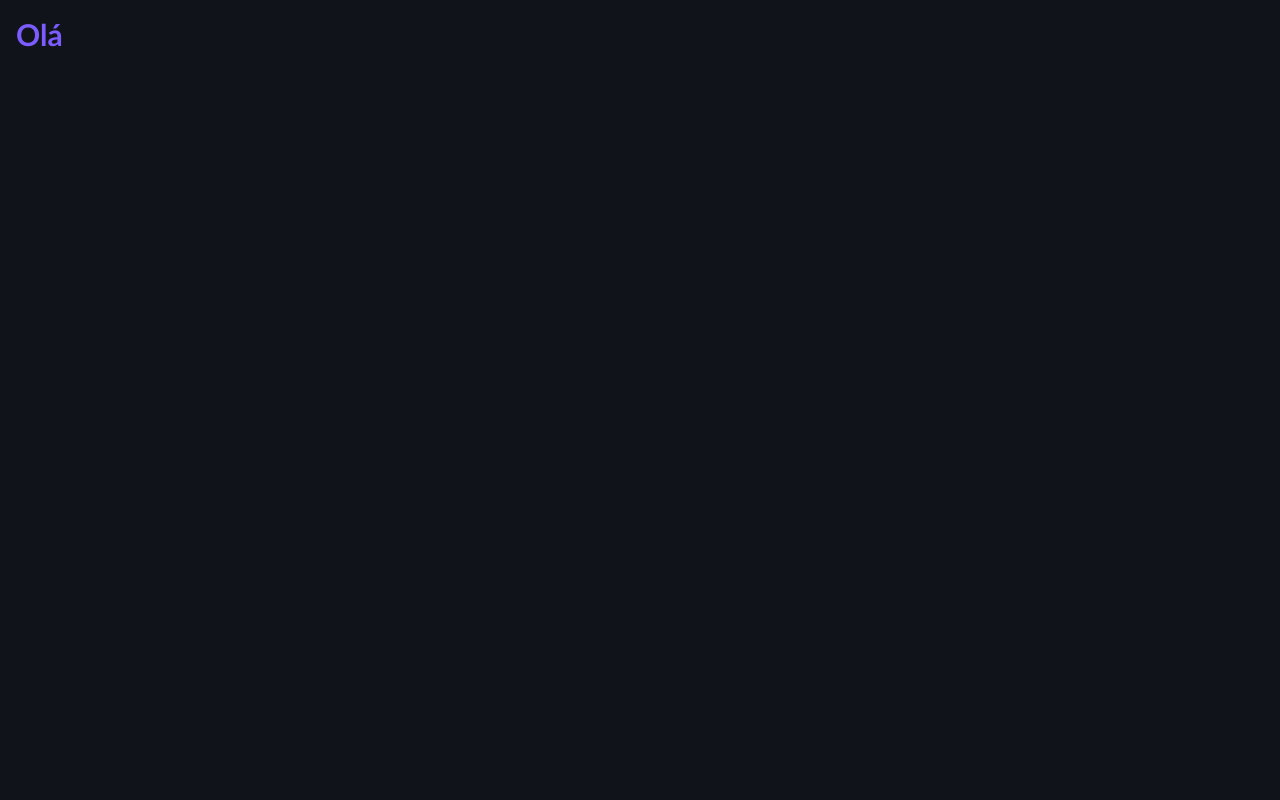
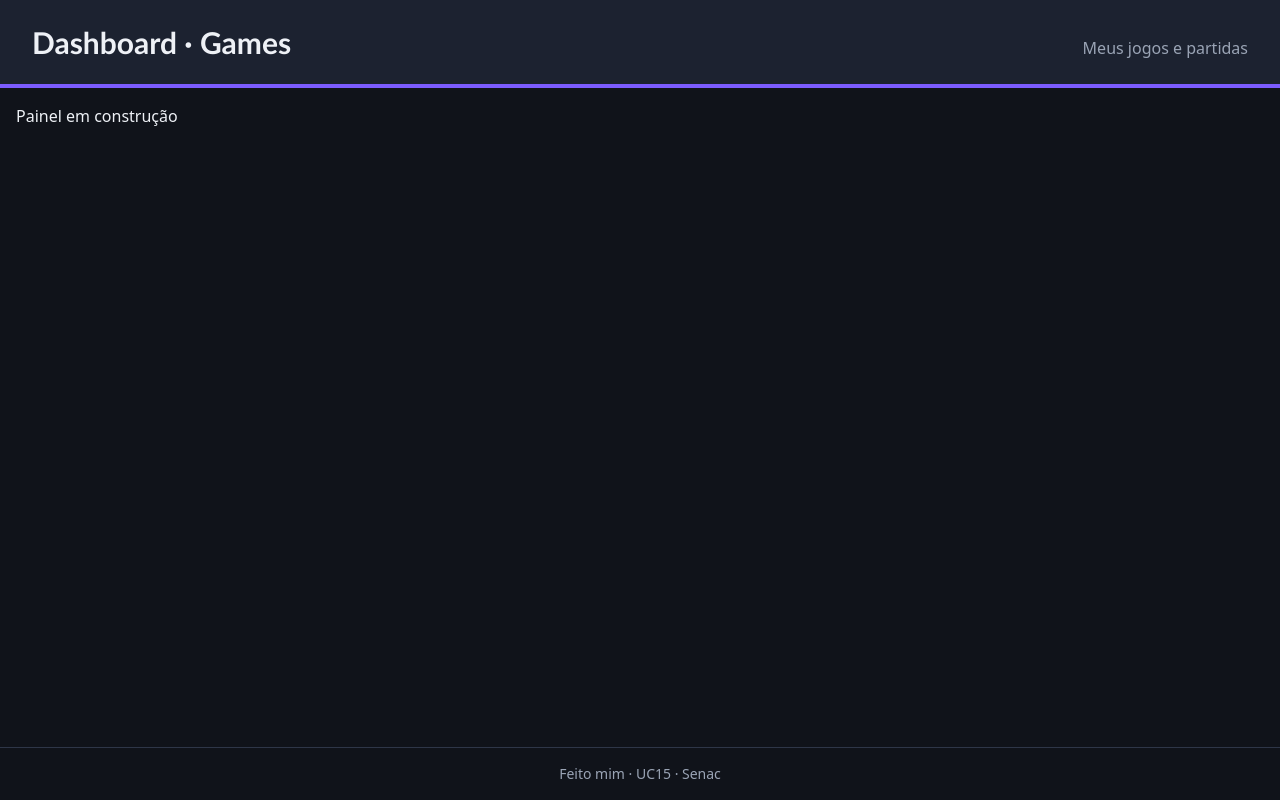
Before and after one commit to giovanaganzerdeleon/my-dashbord, a React (Vite) app: page / in a window 1280 px wide. Built offline with nearby package versions, Linux system fonts and the light colour scheme.

Commit message:
feat: add Header and Footer components

```diff
--- a/src/App.jsx
+++ b/src/App.jsx
@@ -1,7 +1,14 @@
+import Header from './components/Header.jsx'
+import Footer from './components/Footer.jsx'
+
 function App() {
   return (
-    <div className="min-h-screen bg-background p-4 text-foreground">
-      <h1 className="font-heading text-3xl font-bold text-primary">Olá</h1>
+    <div className="flex min-h-screen flex-col bg-background text-foreground">
+      <Header />
+      <main className="flex-1 p-4">
+        <p>Painel em construção</p>
+      </main>
+      <Footer />
     </div>
   )
 }
--- /dev/null
+++ b/src/components/Footer.jsx
@@ -0,0 +1,9 @@
+function Footer() {
+  return (
+    <footer className="border-t border-border p-4 text-center text-sm text-muted">
+      <p>Feito mim · UC15 · Senac</p>
+    </footer>
+  )
+}
+
+export default Footer
--- /dev/null
+++ b/src/components/Header.jsx
@@ -0,0 +1,15 @@
+function Header() {
+  return (
+    <header
+      className="flex flex-col gap-2 border-b-4 border-primary bg-surface px-4 py-6
+        md:flex-row md:items-baseline md:justify-between md:px-8"
+    >
+      <h1 className="font-heading text-2xl font-bold md:text-3xl">
+        Dashboard · Games
+      </h1>
+      <p className="text-muted">Meus jogos e partidas</p>
+    </header>
+  );
+}
+
+export default Header;
```
